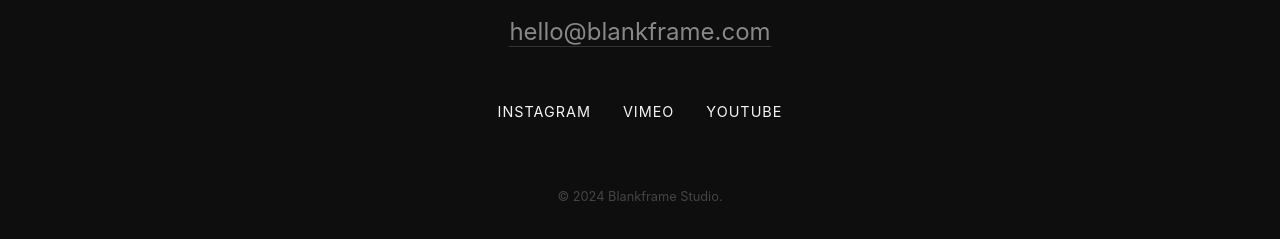
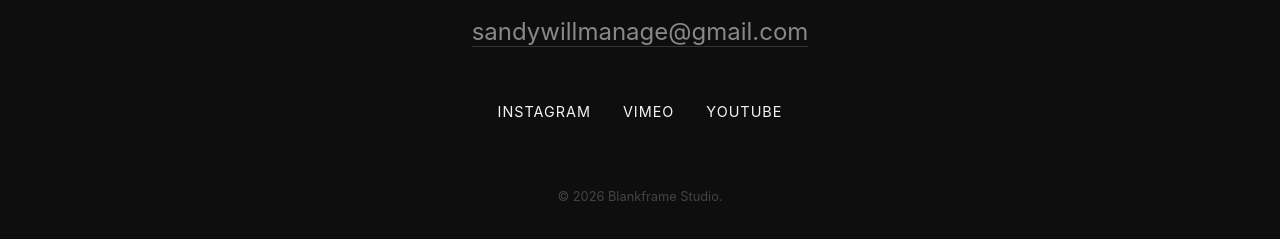
Before and after one commit to gwsandyy/blankframe-site, a plain HTML site: page index.html in a window 1280 px wide. Shown: the part 2830-3069 px from the top of the page. Drawn offline with nearby package versions, Linux system fonts and the light colour scheme.

Commit message:
Update index.html

```diff
--- a/index.html
+++ b/index.html
@@ -119,7 +119,7 @@
     <footer id="contact">
         <div class="container footer-content">
             <h2>Let's Create.</h2>
-            <a href="mailto:hello@blankframe.com" class="email-link">hello@blankframe.com</a>
+            <a href="mailto:hello@blankframe.com" class="email-link">sandywillmanage@gmail.com</a>
 
             <div class="socials">
                 <a href="#">Instagram</a>
@@ -127,10 +127,11 @@
                 <a href="#">YouTube</a>
             </div>
 
-            <p class="copyright">&copy; 2024 Blankframe Studio.</p>
+            <p class="copyright">&copy; 2026 Blankframe Studio.</p>
         </div>
     </footer>
 
     <script src="script.js"></script>
 </body>
+
 </html>
```
